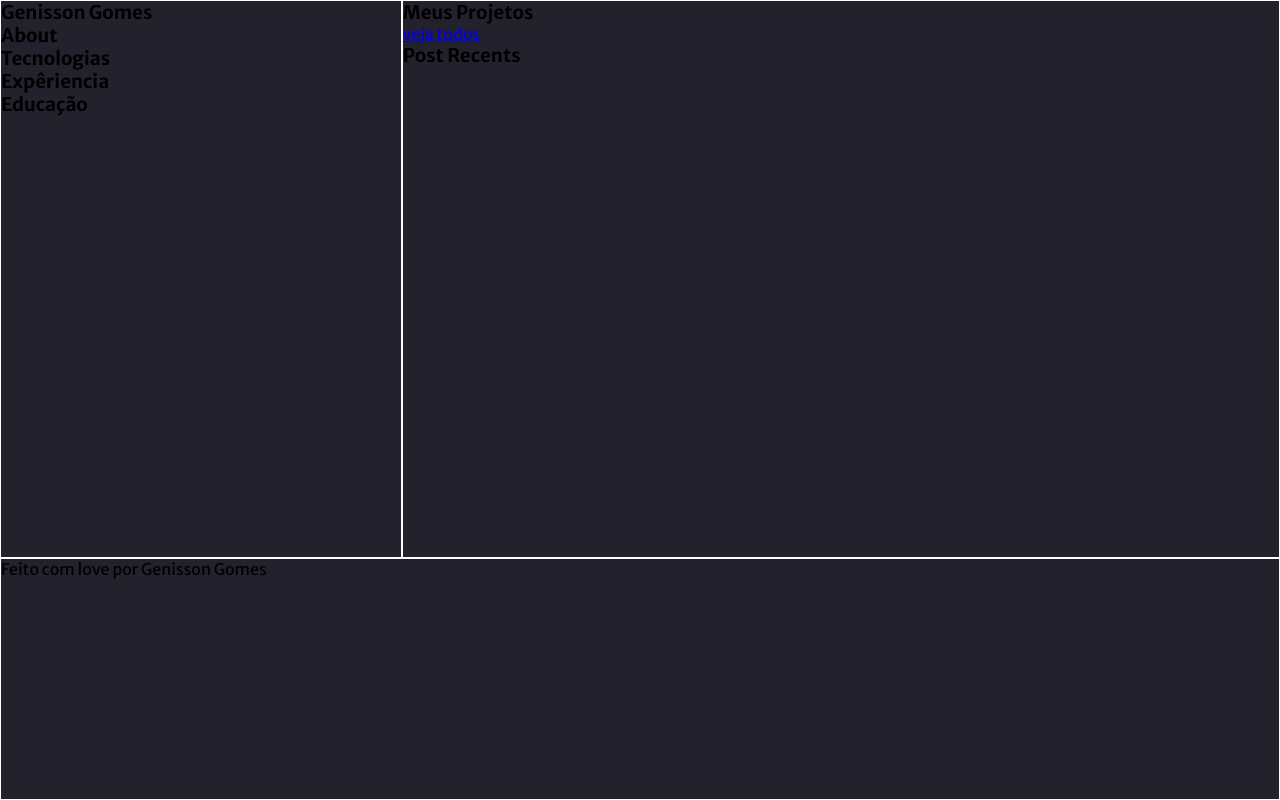
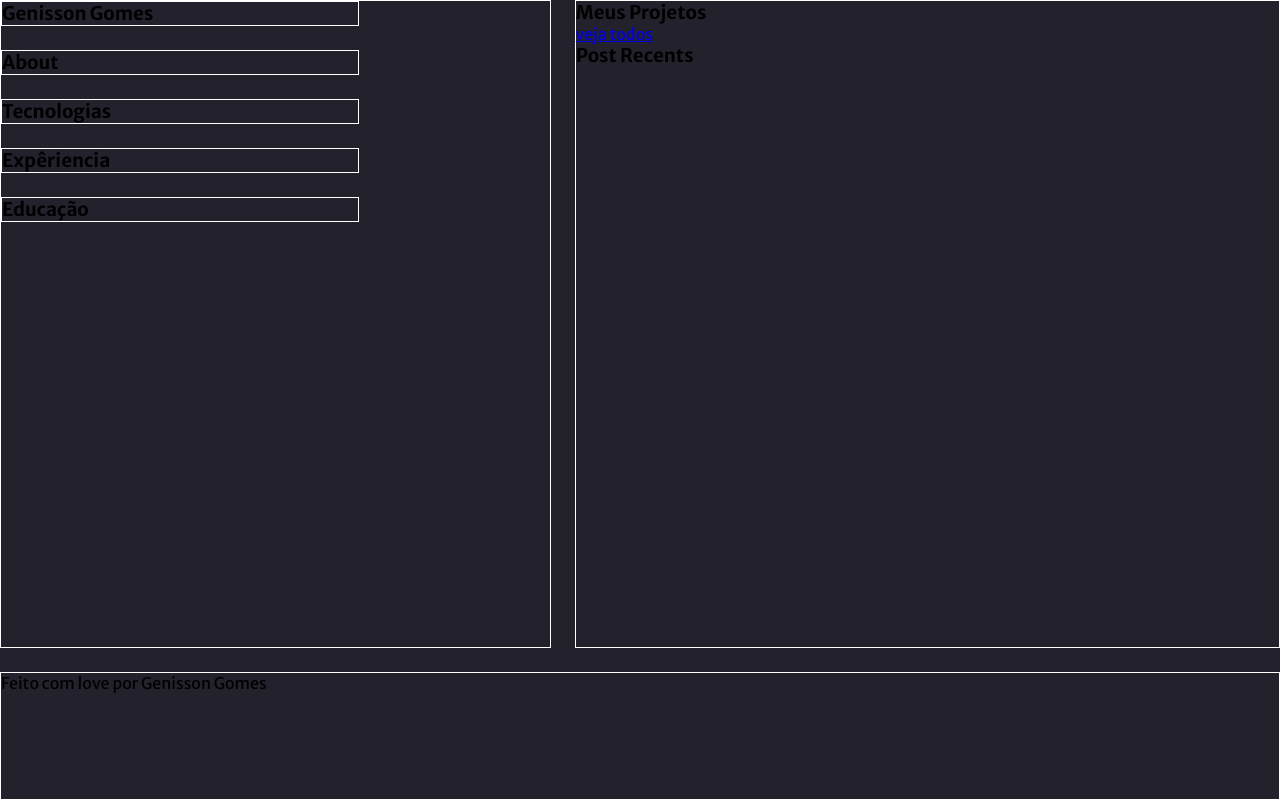
Before and after one commit to gfg3019/portfolio, a plain HTML site: page index.html in a window 1280 px wide. Drawn offline with Linux system fonts and the light colour scheme.

Commit message:
começando o layout

```diff
--- a/style.css
+++ b/style.css
@@ -24,7 +24,10 @@ body{
     display: grid;
     grid-template-areas: "aside main main main"
                          "aside main main main"
+                         "aside main main main"
+                         "aside main main main"
                          "footer footer footer footer";
+    gap: 1.5rem;
     height: 100vh;
     width: 100vw;
 }
@@ -32,3 +35,15 @@ body{
 aside, main, footer{
     border: 1px solid #fff;
 }
+
+.item-left{
+    display: flex;
+    flex-direction: column;
+    gap: 1.5rem;
+}
+
+.card-left{
+    width: 22.37rem;
+    height: auto;
+    border: 1px solid #fff;
+}
```
